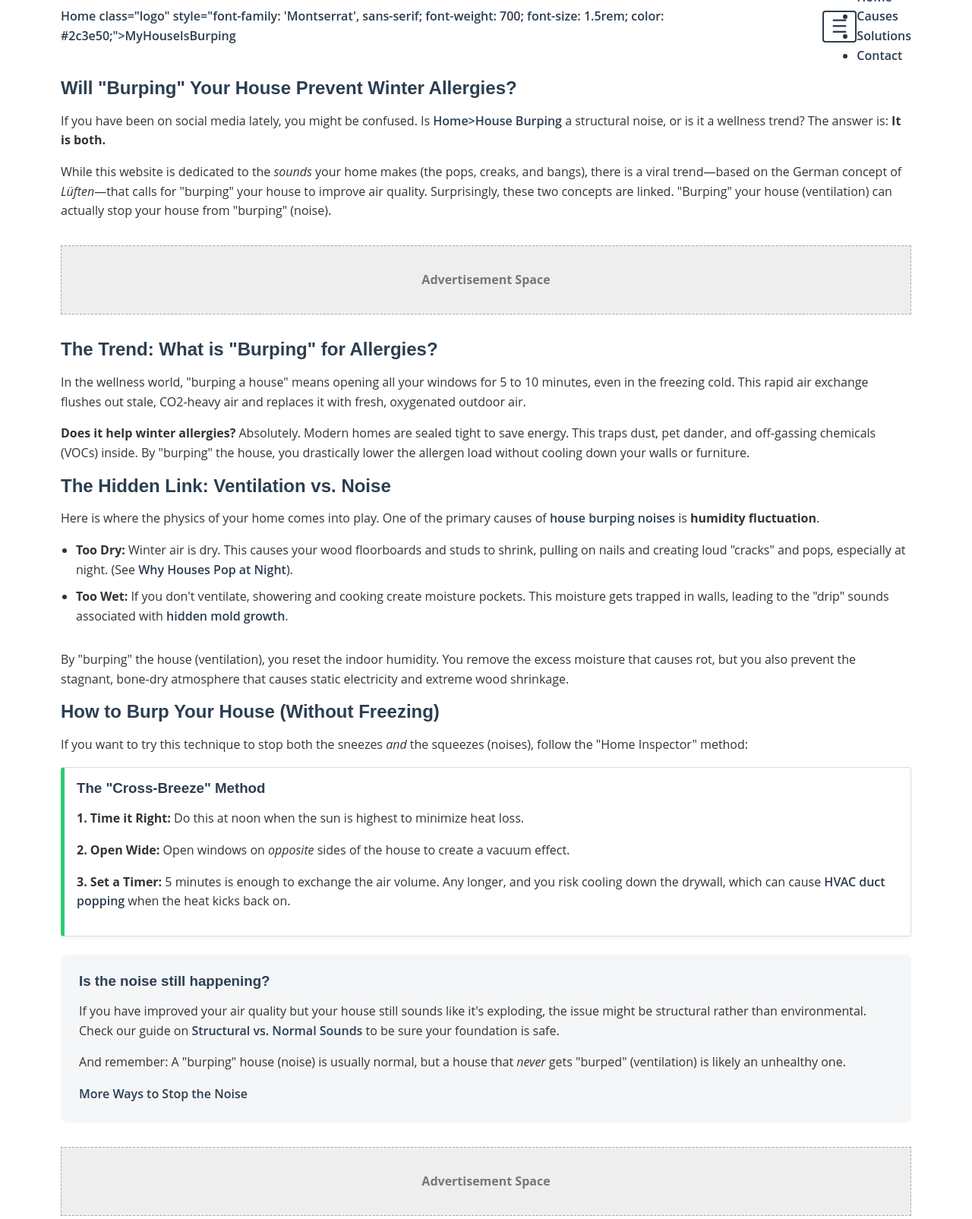
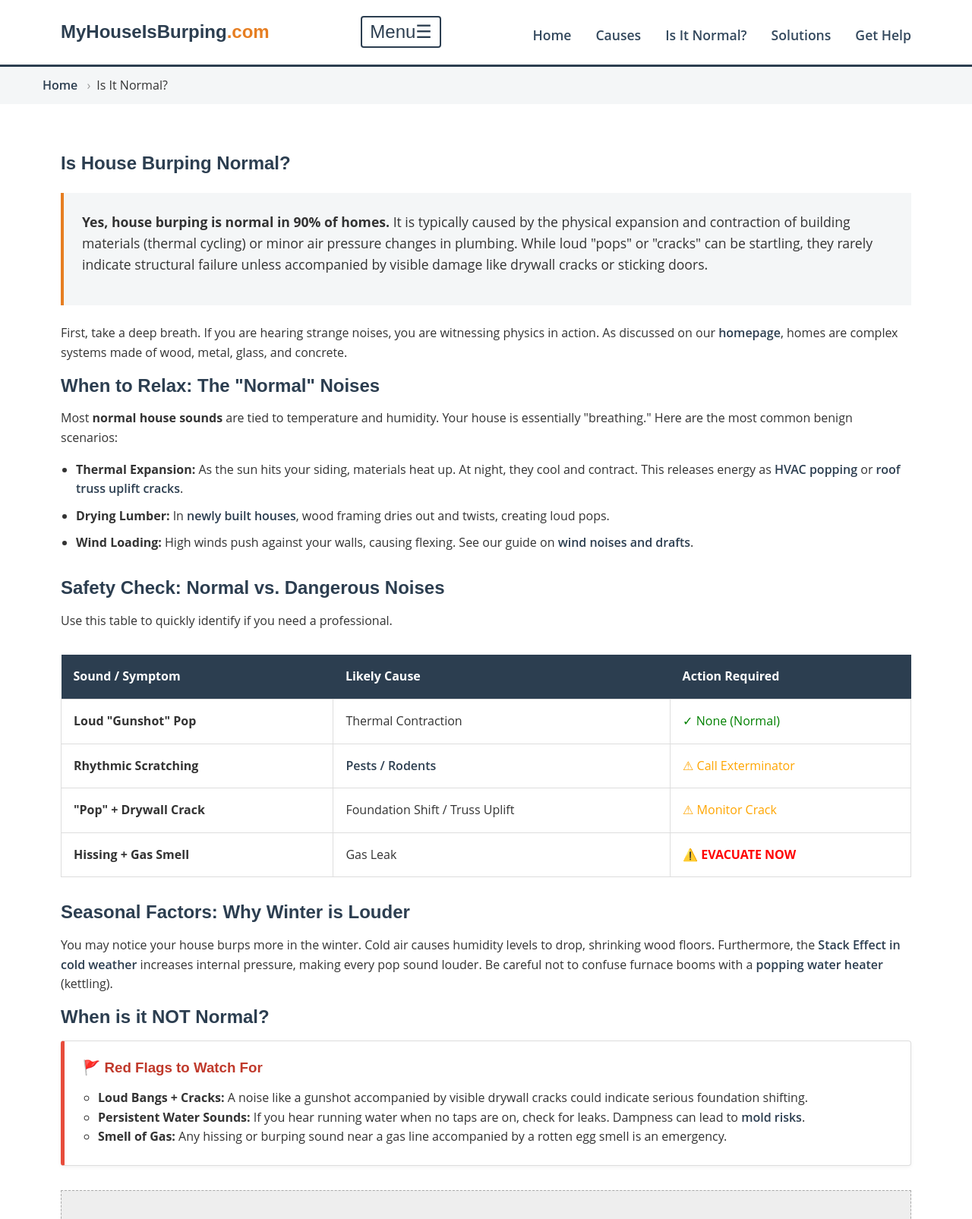
Before and after one commit to powder677/myhouseisburping, a plain HTML site: page pages/house-burping-allergies-ventilation.html in a window 1280 px wide. Shown: the top 1605 px of the page at 76% size. Drawn offline with Linux system fonts and the light colour scheme.

Commit message:
Update house-burping-allergies-ventilation.html

```diff
--- a/pages/house-burping-allergies-ventilation.html
+++ b/pages/house-burping-allergies-ventilation.html
@@ -1,139 +1,257 @@
 <!DOCTYPE html>
 <html lang="en">
-
 <head>
    <meta charset="UTF-8">
-   <script async src="https://pagead2.googlesyndication.com/pagead/js/adsbygoogle.js?client=ca-pub-3688809656284836"
-     crossorigin="anonymous"></script>
    <meta name="viewport" content="width=device-width, initial-scale=1.0">
-   <meta name="description" content="Does 'burping' your house prevent allergies? We explain the viral winter ventilation trend and how it impacts your home's humidity and structural noises.">
-   <title>Will Burping Your House Prevent Winter Allergies? (Trend Explained)</title>
+
+   <title>Is House Burping Normal? Safety Check & Red Flags | MyHouseIsBurping.com</title>
+   <meta name="description" content="Is house burping normal? Yes, in 90% of cases noises are benign thermal expansion. Learn to distinguish normal settling from dangerous structural failure.">
+   <link rel="canonical" href="https://www.myhouseisburping.com/pages/is-house-burping-normal.html">
+
+   <meta property="og:title" content="Is House Burping Normal? Safety Check">
+   <meta property="og:description" content="Most house noises are safe physics. Here is how to tell the difference.">
+   <meta property="og:url" content="https://www.myhouseisburping.com/pages/is-house-burping-normal.html">
+   <meta property="og:type" content="article">
 
    <link rel="stylesheet" href="../css/styles.css">
+   <style>
+      /* AEO Specific Styles */
+      .direct-answer { background: #f4f6f7; padding: 1.5rem; border-left: 4px solid #e67e22; margin: 1.5rem 0; font-size: 1.1rem; }
+      .breadcrumb { background: #f4f6f7; padding: 0.75rem 0; margin-bottom: 2rem; }
+      .breadcrumb ol { list-style: none; display: flex; gap: 0.5rem; max-width: 1200px; margin: 0 auto; padding: 0 1rem; }
+      .breadcrumb li:not(:last-child)::after { content: "›"; margin-left: 0.5rem; color: #999; }
+      .breadcrumb a { color: #2c3e50; text-decoration: none; }
+      .comparison-table { width: 100%; border-collapse: collapse; margin: 2rem 0; }
+      .comparison-table th { background: #2c3e50; color: white; padding: 1rem; text-align: left; }
+      .comparison-table td { border: 1px solid #ddd; padding: 1rem; }
+      .related-questions { background: #f9f9f9; padding: 3rem 0; margin-top: 3rem; }
+      .question-grid { display: grid; grid-template-columns: repeat(auto-fit, minmax(280px, 1fr)); gap: 1.5rem; margin-top: 2rem; }
+      .question-card { background: white; padding: 1.5rem; border-radius: 8px; border-left: 4px solid #e67e22; text-decoration: none; color: inherit; display: block; box-shadow: 0 2px 5px rgba(0,0,0,0.05); }
+      .question-card:hover { transform: translateY(-2px); box-shadow: 0 4px 12px rgba(0,0,0,0.1); }
+   </style>
 
    <script type="application/ld+json">
-      {
-         "@context": "https://schema.org",
+   {
+     "@context": "https://schema.org",
+     "@graph": [
+       {
+         "@type": "Article",
+         "@id": "https://www.myhouseisburping.com/pages/is-house-burping-normal.html#article",
+         "headline": "Is House Burping Normal? Signs of a Healthy Home",
+         "description": "Is house burping normal? Yes, in 90% of cases noises are benign thermal expansion. Learn to distinguish normal settling from dangerous structural failure.",
+         "author": {"@type": "Organization", "name": "MyHouseIsBurping.com"},
+         "publisher": {
+           "@type": "Organization",
+           "name": "MyHouseIsBurping.com",
+           "logo": {
+             "@type": "ImageObject",
+             "url": "https://www.myhouseisburping.com/assets/logo.png"
+           }
+         },
+         "datePublished": "2024-01-15",
+         "dateModified": "2026-02-08"
+       },
+       {
+         "@type": "BreadcrumbList",
+         "@id": "https://www.myhouseisburping.com/pages/is-house-burping-normal.html#breadcrumb",
+         "itemListElement": [
+            {
+               "@type": "ListItem",
+               "position": 1,
+               "name": "Home",
+               "item": "https://www.myhouseisburping.com/"
+            },
+            {
+               "@type": "ListItem",
+               "position": 2,
+               "name": "Is It Normal?"
+            }
+         ]
+       },
+       {
          "@type": "FAQPage",
          "mainEntity": [{
             "@type": "Question",
-            "name": "What does it mean to burp your house?",
+            "name": "Is house burping normal?",
             "acceptedAnswer": {
                "@type": "Answer",
-               "text": "In the context of wellness, 'burping your house' refers to the German practice of Lüften—opening windows for 5-10 minutes in winter to rapidly exchange stale air for fresh air."
+               "text": "Yes, in 90% of cases, sounds characterized as 'house burping' are normal. They are usually caused by thermal expansion, settling materials, or minor air pressure changes in plumbing."
             }
          }, {
             "@type": "Question",
-            "name": "Does burping your house help with allergies?",
+            "name": "Why does my house pop at night?",
             "acceptedAnswer": {
                "@type": "Answer",
-               "text": "Yes. Rapid ventilation reduces the concentration of indoor allergens, dust mites, and VOCs, while also regulating humidity levels that can cause mold growth."
+               "text": "Houses pop at night due to cooling temperatures. As building materials contract after expanding in the heat of the day, they slip against one another, creating popping or cracking sounds."
             }
          }]
-      }
+       }
+     ]
+   }
    </script>
+
+   <script async src="https://pagead2.googlesyndication.com/pagead/js/adsbygoogle.js?client=ca-pub-3688809656284836" crossorigin="anonymous"></script>
 </head>
 
 <body>
-
-   <header>
-      <div class="container nav-container" style="display: flex; justify-content: space-between; align-items: center; height: 70px;">
-         <a href="/">Home class="logo" style="font-family: 'Montserrat', sans-serif; font-weight: 700; font-size: 1.5rem; color: #2c3e50;">MyHouseIsBurping</a>
-         <button class="nav-toggle" aria-label="Toggle navigation" aria-expanded="false">☰</button>
-         <ul class="nav-menu">
-            <li><a href="/">Home</a></li>
-            <li><a href="house-burping-causes.html">Causes</a></li>
-            <li><a href="how-to-stop-house-burping.html">Solutions</a></li>
-            <li><a href="../index.html#contact">Contact</a></li>
-         </ul>
+   <header class="site-header">
+      <div class="container nav-container" style="display: flex; justify-content: space-between; align-items: center;">
+         <a href="/" class="logo" aria-label="MyHouseIsBurping Home">
+            MyHouseIsBurping<span class="accent-orange">.com</span>
+         </a>
+         <button class="nav-toggle" aria-label="Toggle navigation" aria-expanded="false">
+            <span class="sr-only">Menu</span>☰
+         </button>
+         <nav aria-label="Main navigation">
+            <ul class="nav-menu">
+               <li><a href="/">Home</a></li>
+               <li><a href="/pages/house-burping-causes.html">Causes</a></li>
+               <li><a href="/pages/is-house-burping-normal.html">Is It Normal?</a></li>
+               <li><a href="/pages/how-to-stop-house-burping.html">Solutions</a></li>
+               <li><a href="/pages/when-to-call-a-professional.html">Get Help</a></li>
+            </ul>
+         </nav>
       </div>
    </header>
 
+   <nav aria-label="Breadcrumb" class="breadcrumb">
+      <ol itemscope itemtype="https://schema.org/BreadcrumbList">
+         <li itemprop="itemListElement" itemscope itemtype="https://schema.org/ListItem">
+            <a itemprop="item" href="/">
+               <span itemprop="name">Home</span>
+            </a>
+            <meta itemprop="position" content="1" />
+         </li>
+         <li itemprop="itemListElement" itemscope itemtype="https://schema.org/ListItem">
+            <span itemprop="name">Is It Normal?</span>
+            <meta itemprop="position" content="2" />
+         </li>
+      </ol>
+   </nav>
+
    <main class="container" style="padding-top: 2rem; padding-bottom: 2rem;">
+      <article>
+         <h1>Is House Burping Normal?</h1>
 
-      <article>
-         <h1>Will "Burping" Your House Prevent Winter Allergies?</h1>
+         <div class="direct-answer">
+            <p><strong>Yes, house burping is normal in 90% of homes.</strong> It is typically caused by the physical expansion and contraction of building materials (thermal cycling) or minor air pressure changes in plumbing. While loud "pops" or "cracks" can be startling, they rarely indicate structural failure unless accompanied by visible damage like drywall cracks or sticking doors.</p>
+         </div>
 
          <p>
-            If you have been on social media lately, you might be confused. Is <a href="/">Home>House Burping</a> a structural noise, or is it a wellness trend? The answer is: <strong>It is both.</strong>
-         </p>
-         <p>
-            While this website is dedicated to the <em>sounds</em> your home makes (the pops, creaks, and bangs), there is a viral trend—based on the German concept of <em>Lüften</em>—that calls for "burping" your house to improve air quality. Surprisingly, these two concepts are linked. "Burping" your house (ventilation) can actually stop your house from "burping" (noise).
+            First, take a deep breath. If you are hearing strange noises, you are witnessing physics in action. As discussed on our <a href="/">homepage</a>, homes are complex systems made of wood, metal, glass, and concrete.
          </p>
 
-         <div class="ad-slot">
+         <section id="normal-noises">
+            <h2>When to Relax: The "Normal" Noises</h2>
+            <p>
+               Most <strong>normal house sounds</strong> are tied to temperature and humidity. Your house is essentially "breathing." Here are the most common benign scenarios:
+            </p>
+            <ul style="margin-left: 20px; margin-bottom: 2rem; list-style-type: disc;">
+               <li style="margin-bottom: 10px;">
+                  <strong>Thermal Expansion:</strong> As the sun hits your siding, materials heat up. At night, they cool and contract. This releases energy as <a href="/pages/house-burping-hvac.html">HVAC popping</a> or <a href="/pages/roof-truss-uplift-noises.html">roof truss uplift cracks</a>.
+               </li>
+               <li style="margin-bottom: 10px;">
+                  <strong>Drying Lumber:</strong> In <a href="/pages/house-burping-new-vs-old-house.html">newly built houses</a>, wood framing dries out and twists, creating loud pops.
+               </li>
+               <li style="margin-bottom: 10px;">
+                  <strong>Wind Loading:</strong> High winds push against your walls, causing flexing. See our guide on <a href="/pages/wind-noises-in-house.html">wind noises and drafts</a>.
+               </li>
+            </ul>
+         </section>
+
+         <section id="safety-check">
+            <h2>Safety Check: Normal vs. Dangerous Noises</h2>
+            <p>Use this table to quickly identify if you need a professional.</p>
+            <table class="comparison-table">
+               <thead>
+                  <tr>
+                     <th>Sound / Symptom</th>
+                     <th>Likely Cause</th>
+                     <th>Action Required</th>
+                  </tr>
+               </thead>
+               <tbody>
+                  <tr>
+                     <td><strong>Loud "Gunshot" Pop</strong></td>
+                     <td>Thermal Contraction</td>
+                     <td style="color: green;">✓ None (Normal)</td>
+                  </tr>
+                  <tr>
+                     <td><strong>Rhythmic Scratching</strong></td>
+                     <td><a href="/pages/pest-noises-vs-house-settling.html">Pests / Rodents</a></td>
+                     <td style="color: orange;">⚠ Call Exterminator</td>
+                  </tr>
+                  <tr>
+                     <td><strong>"Pop" + Drywall Crack</strong></td>
+                     <td>Foundation Shift / Truss Uplift</td>
+                     <td style="color: orange;">⚠ Monitor Crack</td>
+                  </tr>
+                  <tr>
+                     <td><strong>Hissing + Gas Smell</strong></td>
+                     <td>Gas Leak</td>
+                     <td style="color: red; font-weight: bold;">⚠️ EVACUATE NOW</td>
+                  </tr>
+               </tbody>
+            </table>
+         </section>
+
+         <section id="seasonal-factors">
+            <h2>Seasonal Factors: Why Winter is Louder</h2>
+            <p>
+               You may notice your house burps more in the winter. Cold air causes humidity levels to drop, shrinking wood floors. Furthermore, the <a href="/pages/house-burping-cold-weather.html">Stack Effect in cold weather</a> increases internal pressure, making every pop sound louder. Be careful not to confuse furnace booms with a <a href="/pages/water-heater-popping-noise.html">popping water heater</a> (kettling).
+            </p>
+         </section>
+
+         <section id="red-flags">
+            <h2>When is it NOT Normal?</h2>
+            <div class="card" style="border-left: 5px solid #e74c3c; background: #fff; padding: 1.5rem; margin-bottom: 2rem; box-shadow: 0 2px 5px rgba(0,0,0,0.05);">
+               <h3 style="color: #c0392b; margin-top: 0;">🚩 Red Flags to Watch For</h3>
+               <ul style="margin-left: 20px; list-style-type: circle;">
+                  <li><strong>Loud Bangs + Cracks:</strong> A noise like a gunshot accompanied by visible drywall cracks could indicate serious foundation shifting.</li>
+                  <li><strong>Persistent Water Sounds:</strong> If you hear running water when no taps are on, check for leaks. Dampness can lead to <a href="/pages/house-burping-and-mold.html">mold risks</a>.</li>
+                  <li><strong>Smell of Gas:</strong> Any hissing or burping sound near a gas line accompanied by a rotten egg smell is an emergency.</li>
+               </ul>
+            </div>
+         </section>
+
+         <div class="ad-slot" style="background: #eee; padding: 2rem; text-align: center; margin: 2rem 0;">
             <span>Advertisement Space</span>
          </div>
 
-         <section>
-            <h2>The Trend: What is "Burping" for Allergies?</h2>
-            <p>
-               In the wellness world, "burping a house" means opening all your windows for 5 to 10 minutes, even in the freezing cold. This rapid air exchange flushes out stale, CO2-heavy air and replaces it with fresh, oxygenated outdoor air.
-            </p>
-            <p>
-               <strong>Does it help winter allergies?</strong> Absolutely. Modern homes are sealed tight to save energy. This traps dust, pet dander, and off-gassing chemicals (VOCs) inside. By "burping" the house, you drastically lower the allergen load without cooling down your walls or furniture.
-            </p>
-         </section>
+      </article>
+   </main>
 
-         <section>
-            <h2>The Hidden Link: Ventilation vs. Noise</h2>
-            <p>
-               Here is where the physics of your home comes into play. One of the primary causes of <a href="house-burping-causes.html">house burping noises</a> is <strong>humidity fluctuation</strong>.
-            </p>
-            <ul style="margin-left: 20px; margin-bottom: 2rem;">
-               <li style="margin-bottom: 10px;">
-                  <strong>Too Dry:</strong> Winter air is dry. This causes your wood floorboards and studs to shrink, pulling on nails and creating loud "cracks" and pops, especially at night. (See <a href="house-burping-at-night.html">Why Houses Pop at Night</a>).
-               </li>
-               <li style="margin-bottom: 10px;">
-                  <strong>Too Wet:</strong> If you don't ventilate, showering and cooking create moisture pockets. This moisture gets trapped in walls, leading to the "drip" sounds associated with <a href="house-burping-and-mold.html">hidden mold growth</a>.
-               </li>
-            </ul>
-            <p>
-               By "burping" the house (ventilation), you reset the indoor humidity. You remove the excess moisture that causes rot, but you also prevent the stagnant, bone-dry atmosphere that causes static electricity and extreme wood shrinkage.
-            </p>
-         </section>
+   <section class="related-questions">
+      <div class="container">
+         <h2 style="text-align: center;">Related Questions About House Noises</h2>
+         <div class="question-grid">
 
-         <section>
-            <h2>How to Burp Your House (Without Freezing)</h2>
-            <p>
-               If you want to try this technique to stop both the sneezes <em>and</em> the squeezes (noises), follow the "Home Inspector" method:
-            </p>
+            <a href="/pages/house-burping-causes.html" class="question-card">
+               <h3>What causes the popping?</h3>
+               <p>Deep dive into the physics of thermal expansion →</p>
+            </a>
 
-            <div class="card" style="margin-bottom: 1.5rem; border-left: 5px solid #2ecc71;">
-               <h3>The "Cross-Breeze" Method</h3>
-               <p><strong>1. Time it Right:</strong> Do this at noon when the sun is highest to minimize heat loss.</p>
-               <p><strong>2. Open Wide:</strong> Open windows on <em>opposite</em> sides of the house to create a vacuum effect.</p>
-               <p><strong>3. Set a Timer:</strong> 5 minutes is enough to exchange the air volume. Any longer, and you risk cooling down the drywall, which can cause <a href="house-burping-hvac.html">HVAC duct popping</a> when the heat kicks back on.</p>
-            </div>
-         </section>
+            <a href="/pages/how-to-stop-house-burping.html" class="question-card">
+               <h3>Can I stop the noise?</h3>
+               <p>5 DIY fixes to silence your home →</p>
+            </a>
 
-         <section style="background-color: #f4f6f7; padding: 1.5rem; border-radius: 8px;">
-            <h3>Is the noise still happening?</h3>
-            <p>
-               If you have improved your air quality but your house still sounds like it's exploding, the issue might be structural rather than environmental. Check our guide on <a href="structural-or-normal.html">Structural vs. Normal Sounds</a> to be sure your foundation is safe.
-            </p>
-            <p>
-               And remember: A "burping" house (noise) is usually normal, but a house that <em>never</em> gets "burped" (ventilation) is likely an unhealthy one.
-            </p>
-            <a href="how-to-stop-house-burping.html" class="btn btn-primary">More Ways to Stop the Noise</a>
-         </section>
+            <a href="/pages/when-to-call-a-professional.html" class="question-card">
+               <h3>When to call a pro?</h3>
+               <p>Know when a noise is a structural emergency →</p>
+            </a>
 
-      </article>
-
-      <div class="ad-slot">
-         <span>Advertisement Space</span>
+         </div>
       </div>
-
-   </main>
+   </section>
 
    <footer style="background: #2c3e50; color: #fff; padding: 2rem 0; text-align: center;">
       <div class="container">
-         <p>© 2023 MyHouseIsBurping.com. All rights reserved.</p>
+         <p>© 2024 MyHouseIsBurping.com. All rights reserved.</p>
          <p style="font-size: 0.8rem; opacity: 0.7;">Disclaimer: This website is for informational purposes only. Always consult a certified home inspector for structural concerns.</p>
       </div>
    </footer>
 
    <script src="../js/main.js"></script>
 </body>
-
 </html>
```
